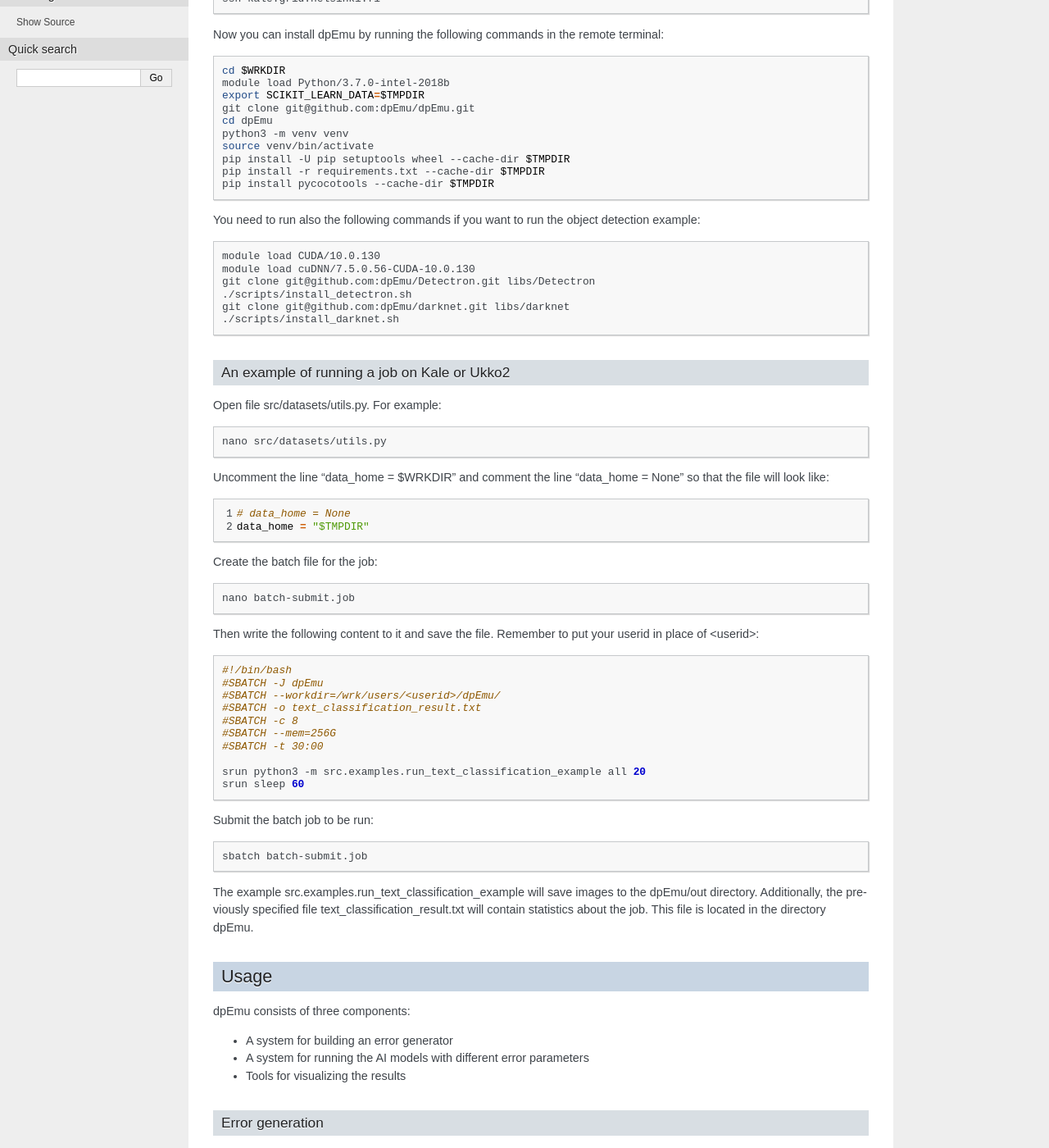
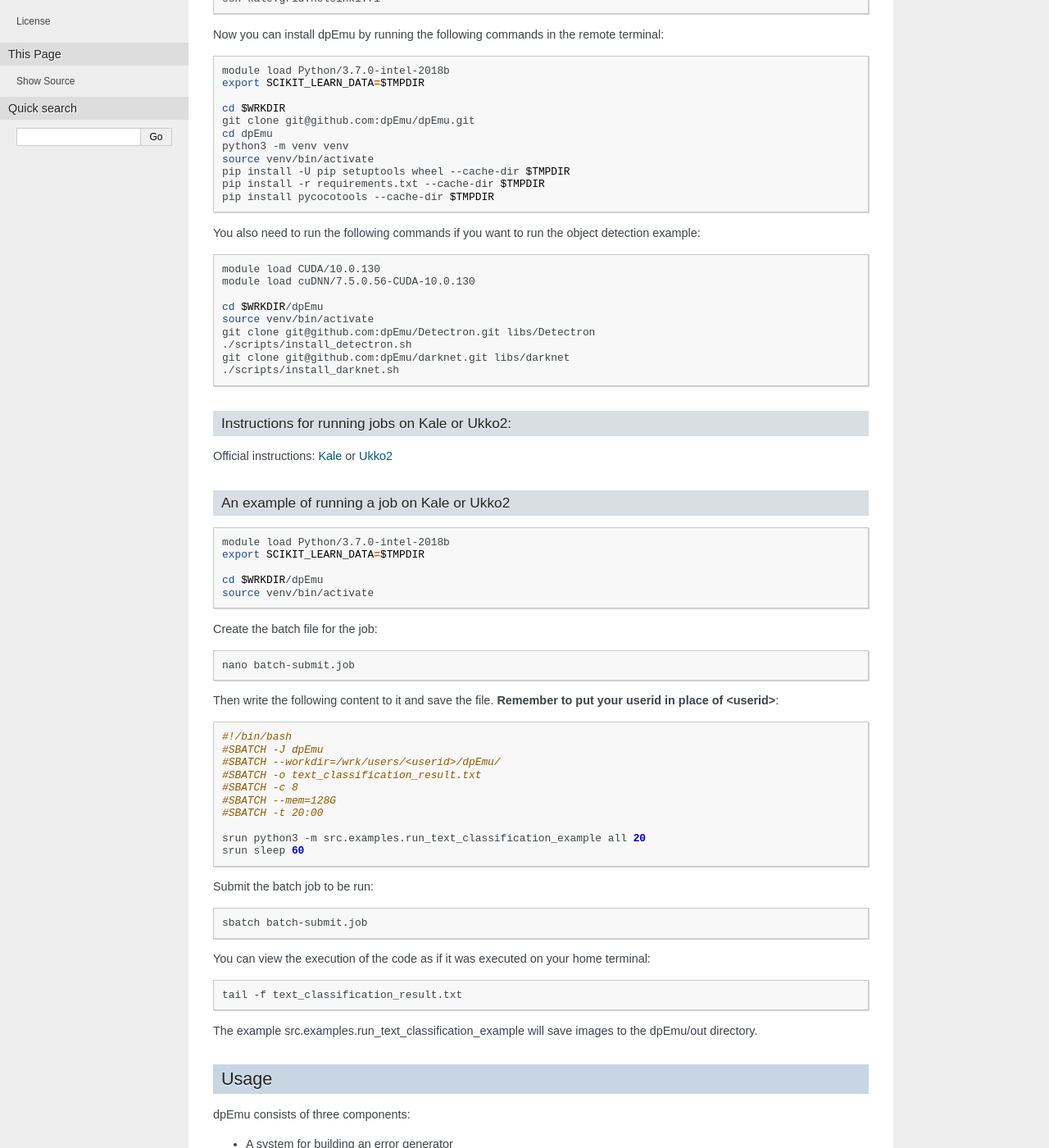
Before and after one commit to dpEmu/dpEmu, a Sphinx documentation site: the page built from docs/manual.rst, in a window 1280 px wide and 1400 px high, scrolled down 838 px. Shown: the whole window at 82% size. Built offline with Sphinx 7.4.7, drawn with Linux system fonts in a browser that asks for light colours; some of the changed text lies outside the part shown.

Commit message:
Update cluster instructions

```diff
--- a/docs/manual.rst
+++ b/docs/manual.rst
@@ -51,9 +51,10 @@
 
 .. code-block:: bash
 
-    cd $WRKDIR
     module load Python/3.7.0-intel-2018b
     export SCIKIT_LEARN_DATA=$TMPDIR
+
+    cd $WRKDIR
     git clone git@github.com:dpEmu/dpEmu.git
     cd dpEmu
     python3 -m venv venv
@@ -62,33 +63,36 @@
     pip install -r requirements.txt --cache-dir $TMPDIR
     pip install pycocotools --cache-dir $TMPDIR
 
-You need to run also the following commands if you want to run the object detection example:
+You also need to run the following commands if you want to run the object detection example:
 
 .. code-block:: bash
 
     module load CUDA/10.0.130
     module load cuDNN/7.5.0.56-CUDA-10.0.130
+
+    cd $WRKDIR/dpEmu
+    source venv/bin/activate
     git clone git@github.com:dpEmu/Detectron.git libs/Detectron
     ./scripts/install_detectron.sh
     git clone git@github.com:dpEmu/darknet.git libs/darknet
     ./scripts/install_darknet.sh
 
+Instructions for running jobs on Kale or Ukko2:
+^^^^^^^^^^^^^^^^^^^^^^^^^^^^^^^^^^^^^^^^^^^^^^^
+
+Official instructions: `Kale <https://wiki.helsinki.fi/display/it4sci/Kale+User+Guide>`_ or `Ukko2 <https://wiki.helsinki.fi/display/it4sci/Ukko2+User+Guide>`_
+
 An example of running a job on Kale or Ukko2
 ^^^^^^^^^^^^^^^^^^^^^^^^^^^^^^^^^^^^^^^^^^^^
 
-Open file src/datasets/utils.py. For example:
-
 .. code-block:: bash
 
-    nano src/datasets/utils.py
+    module load Python/3.7.0-intel-2018b
+    export SCIKIT_LEARN_DATA=$TMPDIR
 
-Uncomment the line "data_home = $WRKDIR" and comment the line "data_home = None" so that the file will look like:
+    cd $WRKDIR/dpEmu
+    source venv/bin/activate
 
-.. code-block:: python
-    :linenos:
-
-    # data_home = None
-    data_home = "$TMPDIR"
 
 Create the batch file for the job:
 
@@ -96,7 +100,7 @@
 
     nano batch-submit.job
 
-Then write the following content to it and save the file. Remember to put your userid in place of <userid>:
+Then write the following content to it and save the file. **Remember to put your userid in place of <userid>**:
 
 .. code-block:: bash
 
@@ -105,8 +109,8 @@
     #SBATCH --workdir=/wrk/users/<userid>/dpEmu/
     #SBATCH -o text_classification_result.txt
     #SBATCH -c 8
-    #SBATCH --mem=256G
-    #SBATCH -t 30:00
+    #SBATCH --mem=128G
+    #SBATCH -t 20:00
 
     srun python3 -m src.examples.run_text_classification_example all 20
     srun sleep 60
@@ -117,7 +121,13 @@
 
     sbatch batch-submit.job
 
-The example src.examples.run_text_classification_example will save images to the dpEmu/out directory. Additionally, the previously specified file text_classification_result.txt will contain statistics about the job. This file is located in the directory dpEmu.
+You can view the execution of the code as if it was executed on your home terminal:
+
+.. code-block:: bash
+
+    tail -f text_classification_result.txt
+
+The example src.examples.run_text_classification_example will save images to the dpEmu/out directory.
 
 Usage
 -----
@@ -380,3 +390,18 @@
 Here's what the resulting image should look like:
 
 .. image:: manual_demo.png
+
+How to run examples
+-------------------
+
+If the examples do not require command line arguments, then they can be run as follows:
+
+.. code-block:: bash
+
+    python3 -m src.examples.run_manual_predictor_example
+
+Enable the interactive mode by writing ``-i``
+
+.. code-block:: bash
+
+    python3 -m src.examples.run_text_classification_example test 4 -i
```
